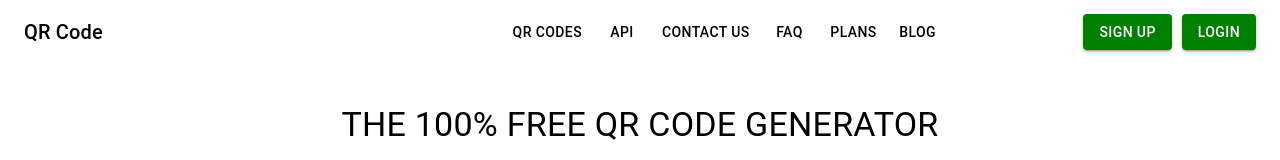
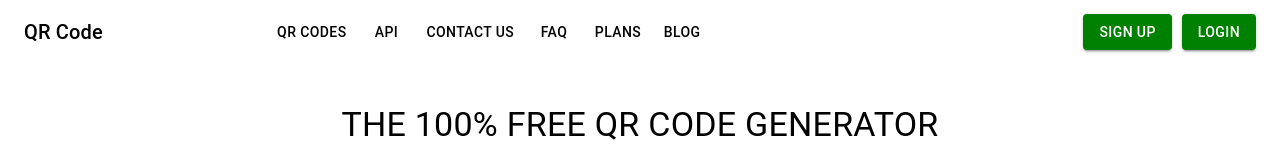
Before and after one commit to ASHA-phases/QR_CODE, a React (Create React App) app in the folder phases-innovations-services/: page / in a window 1280 px wide. Shown: the top 160 px of the page. Built offline with nearby package versions, Linux system fonts and the light colour scheme.

Commit message:
header part

```diff
--- a/phases-innovations-services/src/components/shared/Header.tsx
+++ b/phases-innovations-services/src/components/shared/Header.tsx
@@ -14,6 +14,7 @@ const useStyles = makeStyles({
     display: 'flex',
     flexGrow: 1,
     justifyContent: 'center',
+    marginRight: '314px',
   },
   navLink: {
     margin: '0 10px',
@@ -40,8 +41,8 @@ const Header: React.FC = () => {
           </Typography>
           <Box className={classes.navLinks}>
 
-            <Button color="inherit" component={Link} to="/home" className={classes.navLink}>
-            Qr codes
+            <Button color="inherit" component={Link} to="/" className={classes.navLink}>
+              Qr codes
             </Button>
             <Button color="inherit" className={classes.navLink}>API</Button>
             <Button color="inherit" component={Link} to="/contact" className={classes.navLink}>
@@ -51,13 +52,13 @@ const Header: React.FC = () => {
               FAQ
             </Button>
             <Button color="inherit" component={Link} to="/plans" className={classes.navLink}>
-            Plans
+              Plans
             </Button>
 
             <Button color="inherit" className={classes.navLink}>Blog</Button>
           </Box>
           <Box className={classes.authButtons}>
-            <Button variant="contained" component={Link} to="/register"  style={{ backgroundColor: 'green', marginRight: '10px' }} className={classes.authButton}>
+            <Button variant="contained" component={Link} to="/register" style={{ backgroundColor: 'green', marginRight: '10px' }} className={classes.authButton}>
               Sign UP
             </Button>
             <Button variant="contained" component={Link} to="/login" style={{ backgroundColor: 'green' }} className={classes.authButton}>
```
